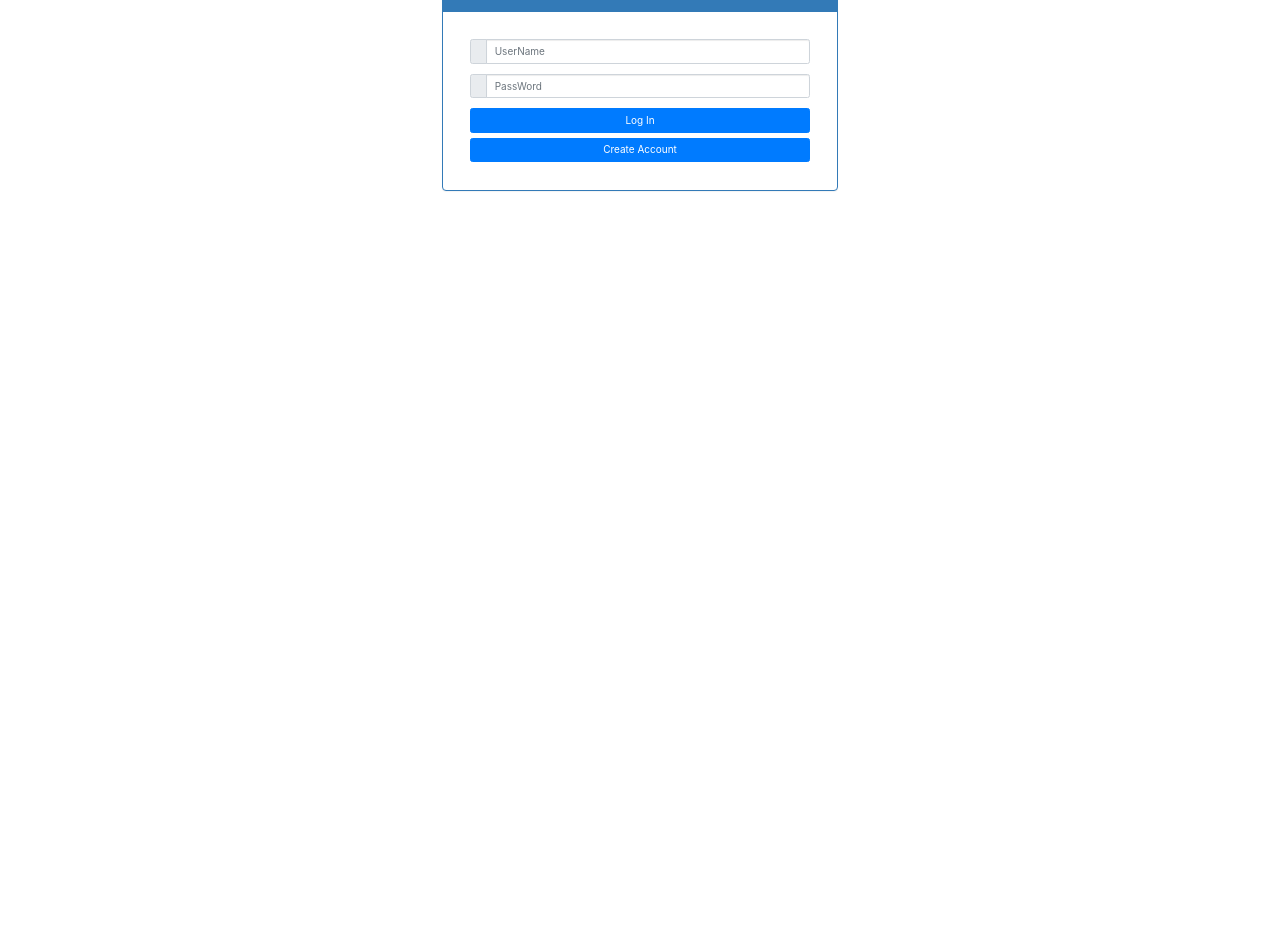
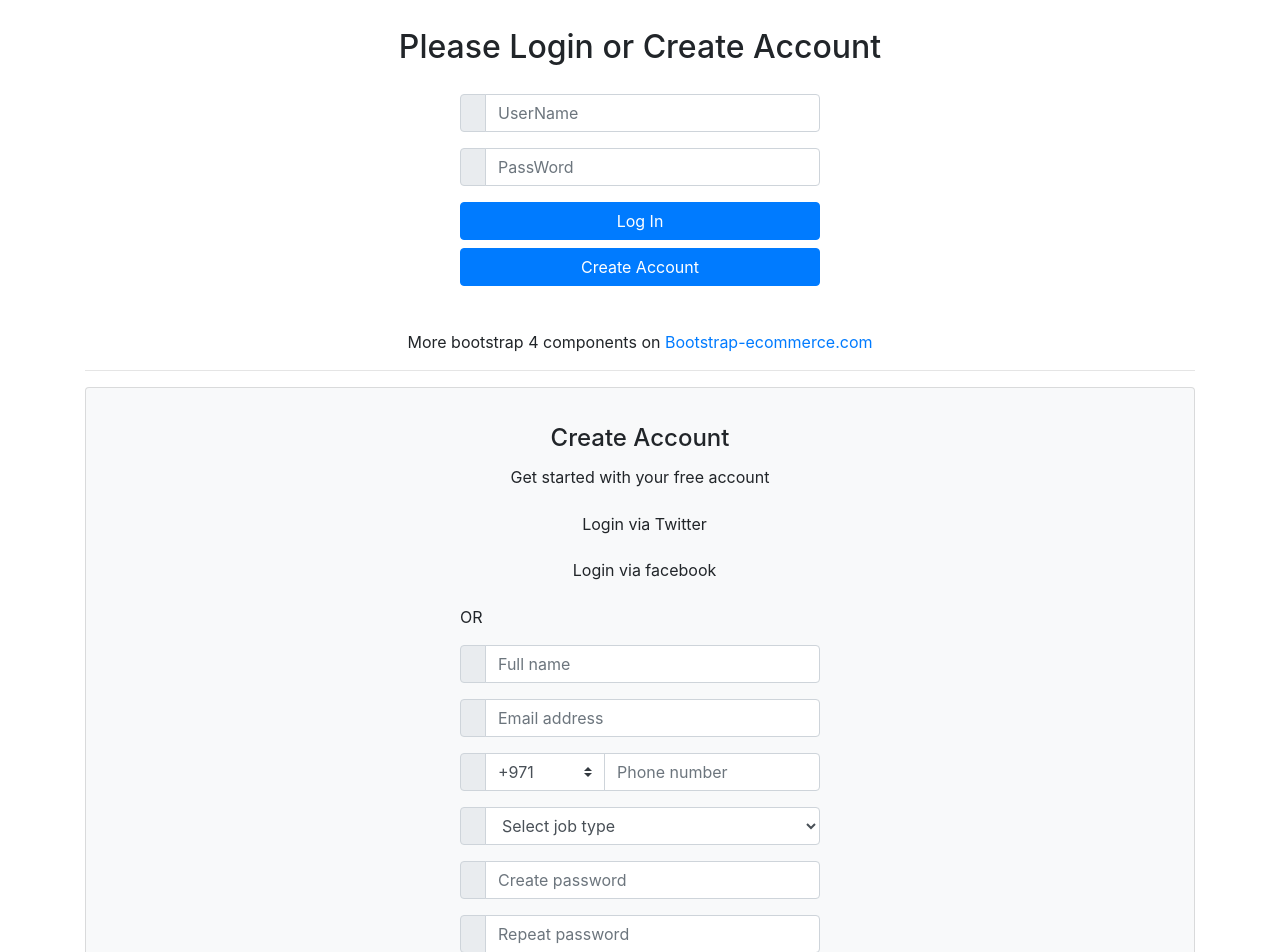
Before and after one commit to Yifan-Song0819/Angular-front-end, an Angular app in the folder login/: page / in a window 1280 px wide. Shown: the part 220-1172 px from the top of the page. Before the commit the page ends 800 px from the top, so only its background shows below. Built offline with nearby package versions, Linux system fonts and the light colour scheme.

Commit message:
bootstrap4.0.0

```diff
--- a/login/src/app/app.component.html
+++ b/login/src/app/app.component.html
@@ -2,15 +2,15 @@
 <div>
     <div style="text-align:center" class="jumbotron">
       <h1>
-        Welcome to {{ title }}!
+          <p style="font-size:60px;">Welcome to {{ title }}!</p>
       </h1>
     </div>
 
 
-    <div class="col-md-4 col-md-offset-4" >
-        <div class="panel panel-primary">
-            <div class="panel-heading">
-                <h2>Please login or sign up</h2>
+    <div class="container" >
+
+            <div class="text-center">
+                <h2>Please Login or Create Account</h2>
             </div>
 
             <div class="panel-body">
@@ -21,7 +21,7 @@
                     		<div class="input-group-prepend">
                     		    <span class="input-group-text"> <i class="fa fa-user"></i> </span>
                     		 </div>
-                            <input class="form-control" placeholder="UserName" type="text">
+                            <input class="form-control" placeholder="UserName" type="text" height="48">
                         </div>
 
                         <div class="form-group input-group">
@@ -41,10 +41,84 @@
 
             </div>   <!-- the panel body -->
 
-        </div>
-    </div>              <!-- panel login or sign up -->
+
+    </div>              <!-- container login or sign up -->
 
 </div>  <!-- the whole thing -->
+
+
+
+
+<div class="container">
+<br>  <p class="text-center">More bootstrap 4 components on <a href="http://bootstrap-ecommerce.com/"> Bootstrap-ecommerce.com</a></p>
+<hr>
+    <div class="card bg-light">
+    <article class="card-body mx-auto" style="max-width: 400px;">
+    	<h4 class="card-title mt-3 text-center">Create Account</h4>
+    	<p class="text-center">Get started with your free account</p>
+    	<p>
+    		<a href="" class="btn btn-block btn-twitter"> <i class="fab fa-twitter"></i>   Login via Twitter</a>
+    		<a href="" class="btn btn-block btn-facebook"> <i class="fab fa-facebook-f"></i>   Login via facebook</a>
+    	</p>
+    	<p class="divider-text">
+            <span class="bg-light">OR</span>
+        </p>
+    	<form>
+    	<div class="form-group input-group">
+    		<div class="input-group-prepend">
+    		    <span class="input-group-text"> <i class="fa fa-user"></i> </span>
+    		 </div>
+            <input name="" class="form-control" placeholder="Full name" type="text">
+        </div> <!-- form-group// -->
+        <div class="form-group input-group">
+        	<div class="input-group-prepend">
+    		    <span class="input-group-text"> <i class="fa fa-envelope"></i> </span>
+    		 </div>
+            <input name="" class="form-control" placeholder="Email address" type="email">
+        </div> <!-- form-group// -->
+        <div class="form-group input-group">
+        	<div class="input-group-prepend">
+    		    <span class="input-group-text"> <i class="fa fa-phone"></i> </span>
+    		</div>
+    		<select class="custom-select" style="max-width: 120px;">
+    		    <option selected="">+971</option>
+    		    <option value="1">+972</option>
+    		    <option value="2">+198</option>
+    		    <option value="3">+701</option>
+    		</select>
+        	<input name="" class="form-control" placeholder="Phone number" type="text">
+        </div> <!-- form-group// -->
+        <div class="form-group input-group">
+        	<div class="input-group-prepend">
+    		    <span class="input-group-text"> <i class="fa fa-building"></i> </span>
+    		</div>
+    		<select class="form-control">
+    			<option selected=""> Select job type</option>
+    			<option>Designer</option>
+    			<option>Manager</option>
+    			<option>Accaunting</option>
+    		</select>
+    	</div> <!-- form-group end.// -->
+        <div class="form-group input-group">
+        	<div class="input-group-prepend">
+    		    <span class="input-group-text"> <i class="fa fa-lock"></i> </span>
+    		</div>
+            <input class="form-control" placeholder="Create password" type="password">
+        </div> <!-- form-group// -->
+        <div class="form-group input-group">
+        	<div class="input-group-prepend">
+    		    <span class="input-group-text"> <i class="fa fa-lock"></i> </span>
+    		</div>
+            <input class="form-control" placeholder="Repeat password" type="password">
+        </div> <!-- form-group// -->
+        <div class="form-group">
+            <button type="submit" class="btn btn-primary btn-block"> Create Account  </button>
+        </div> <!-- form-group// -->
+        <p class="text-center">Have an account? <a href="">Log In</a> </p>
+    </form>
+    </article>
+    </div>
+</div>
 
 
 
--- a/login/src/index.html
+++ b/login/src/index.html
@@ -8,9 +8,9 @@
   <meta name="viewport" content="width=device-width, initial-scale=1">
   <link rel="icon" type="image/x-icon" href="favicon.ico">
 
-  <link rel="stylesheet" href="https://maxcdn.bootstrapcdn.com/bootstrap/3.3.7/css/bootstrap.min.css" integrity="sha384-BVYiiSIFeK1dGmJRAkycuHAHRg32OmUcww7on3RYdg4Va+PmSTsz/K68vbdEjh4u" crossorigin="anonymous">
+  <!-- <link rel="stylesheet" href="https://maxcdn.bootstrapcdn.com/bootstrap/3.3.7/css/bootstrap.min.css" integrity="sha384-BVYiiSIFeK1dGmJRAkycuHAHRg32OmUcww7on3RYdg4Va+PmSTsz/K68vbdEjh4u" crossorigin="anonymous"> -->
 
-  <!-- <link href="//maxcdn.bootstrapcdn.com/bootstrap/4.0.0/css/bootstrap.min.css" rel="stylesheet" id="bootstrap-css"> -->
+  <link href="//maxcdn.bootstrapcdn.com/bootstrap/4.0.0/css/bootstrap.min.css" rel="stylesheet" id="bootstrap-css">
   <script src="//maxcdn.bootstrapcdn.com/bootstrap/4.0.0/js/bootstrap.min.js"></script>
   <script src="//cdnjs.cloudflare.com/ajax/libs/jquery/3.2.1/jquery.min.js"></script>
 
```
